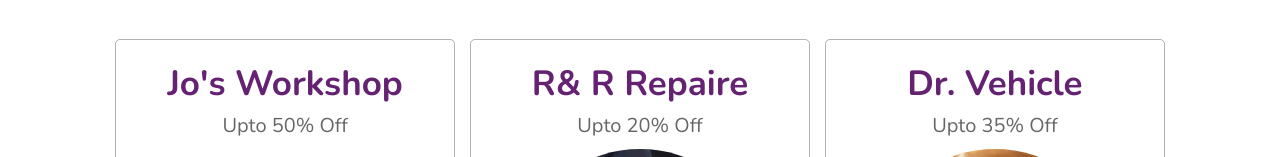
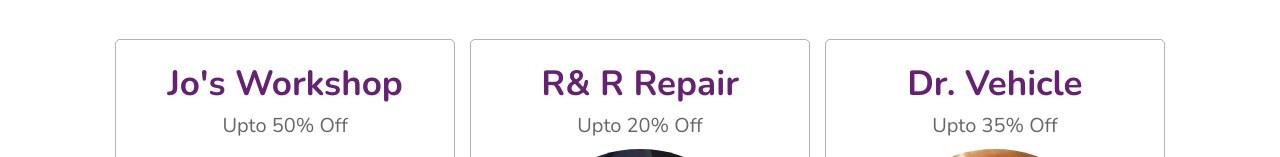
Before and after one commit to harsh007-cmyk/Mecho, a plain HTML site: page index.html in a window 1280 px wide. Shown: the part 705-862 px from the top of the page. Drawn offline with nearby package versions, Linux system fonts and the light colour scheme.

Commit message:
Update index.html

```diff
--- a/index.html
+++ b/index.html
@@ -101,7 +101,7 @@
             <a href="#" class="btn">connect</a>
         </div>
         <div class="box offer-box">
-            <h3>R& R repaire</h3>
+            <h3>R& R repair</h3>
             <p>upto 20% off</p>
             <img src="image/tool.webp" alt="">
             <a href="#" class="btn">connect</a>
```
